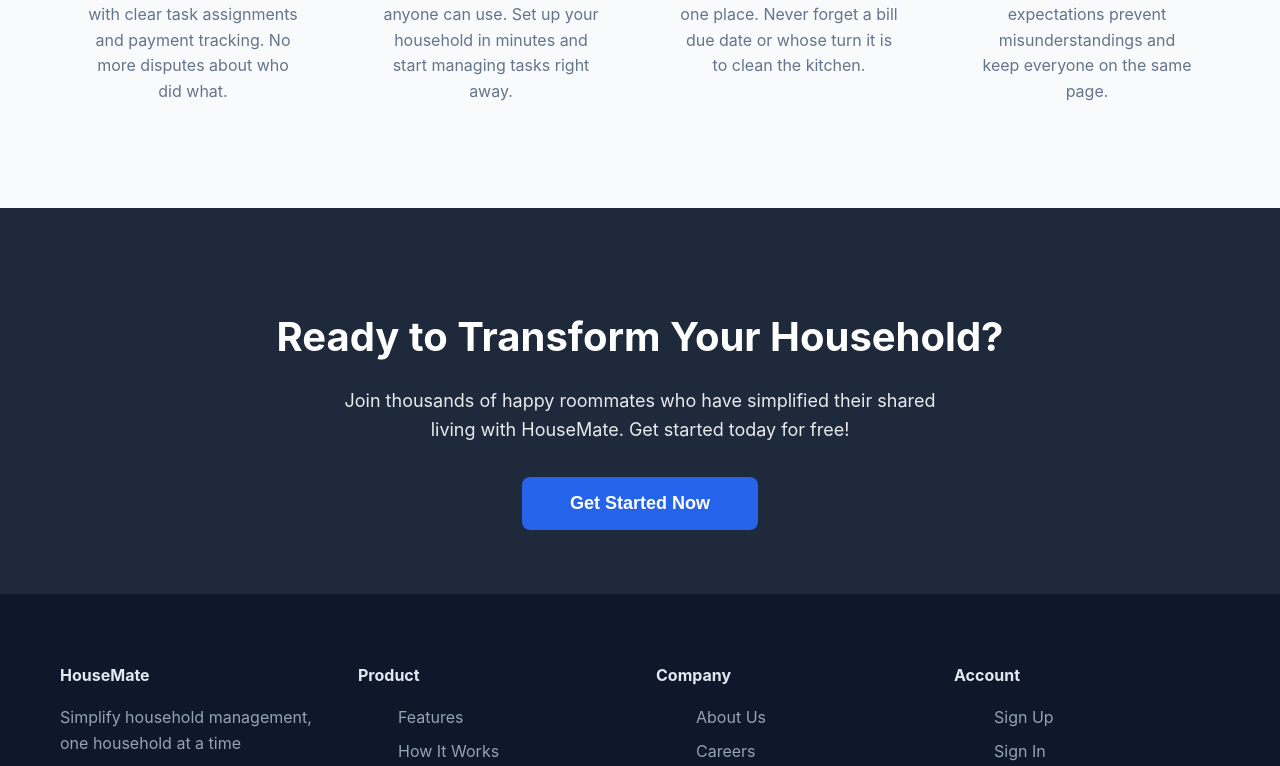
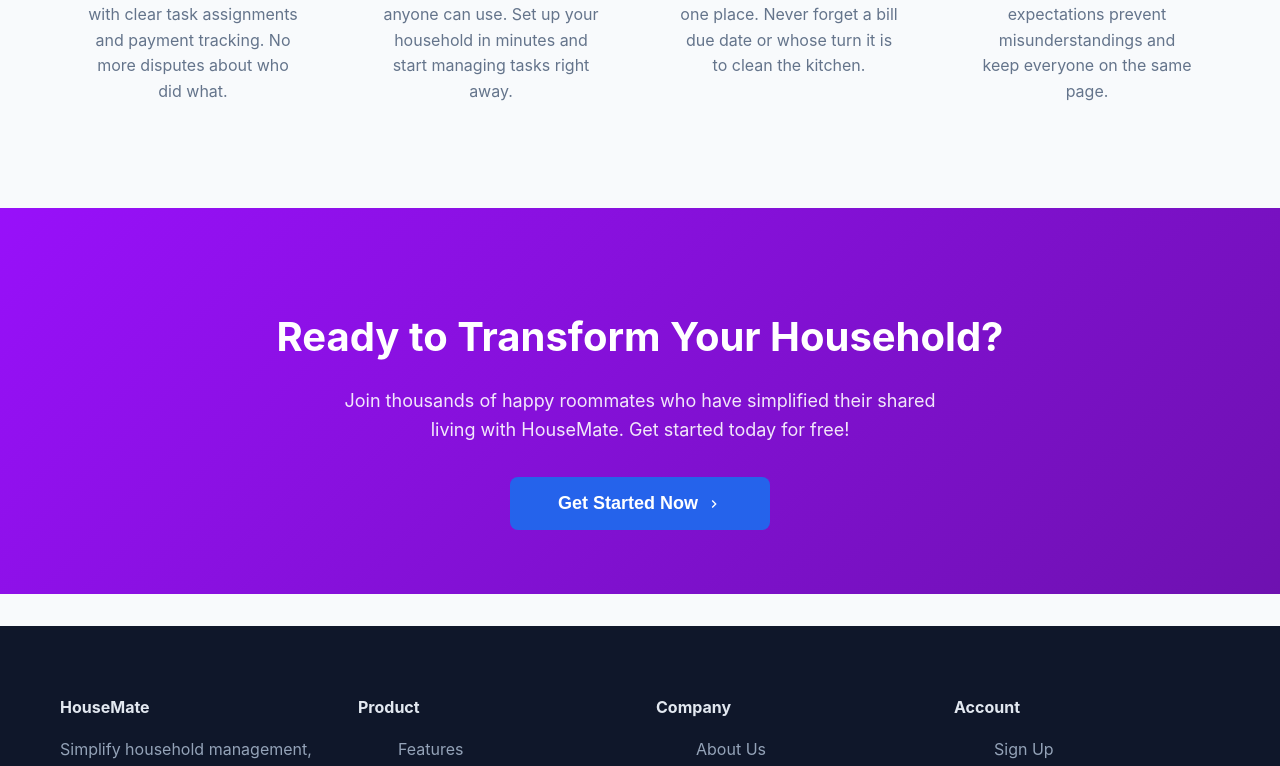
Before and after one commit to Dhiali/housemate, a React (Vite) app in the folder frontend/: page / in a window 1280 px wide. Shown: the part 1721-2487 px from the top of the page. Built offline with nearby package versions, Linux system fonts and the light colour scheme.

Commit message:
ready to transform household banner

```diff
--- a/frontend/src/components/LandingPage.css
+++ b/frontend/src/components/LandingPage.css
@@ -105,6 +105,9 @@
   cursor: pointer;
   transition: all 0.2s;
   font-weight: 600;
+  display: inline-flex;
+  align-items: center;
+  justify-content: center;
 }
 
 .App .btn.primary {
@@ -218,7 +221,8 @@
 /* CTA Section */
 .App .cta {
   padding: 4rem 0;
-  background: #1e293b;
+  margin-bottom: 2rem;
+  background: linear-gradient(135deg, #9810FA 0%, #6E11B0 100%);
   color: white;
   text-align: center;
 }
--- a/frontend/src/components/LandingPage.jsx
+++ b/frontend/src/components/LandingPage.jsx
@@ -120,7 +120,12 @@
             Join thousands of happy roommates who have simplified their shared living with HouseMate.
             Get started today for free!
           </p>
-          <button className="btn primary large" onClick={handleGetStarted}>Get Started Now</button>
+          <button className="btn primary large" onClick={handleGetStarted}>
+            Get Started Now
+            <svg width="16" height="16" fill="currentColor" viewBox="0 0 24 24" style={{marginLeft: '0.5rem'}}>
+              <path d="M8.59 16.59L13.17 12 8.59 7.41 10 6l6 6-6 6-1.41-1.41z"/>
+            </svg>
+          </button>
         </div>
       </section>
 
```
